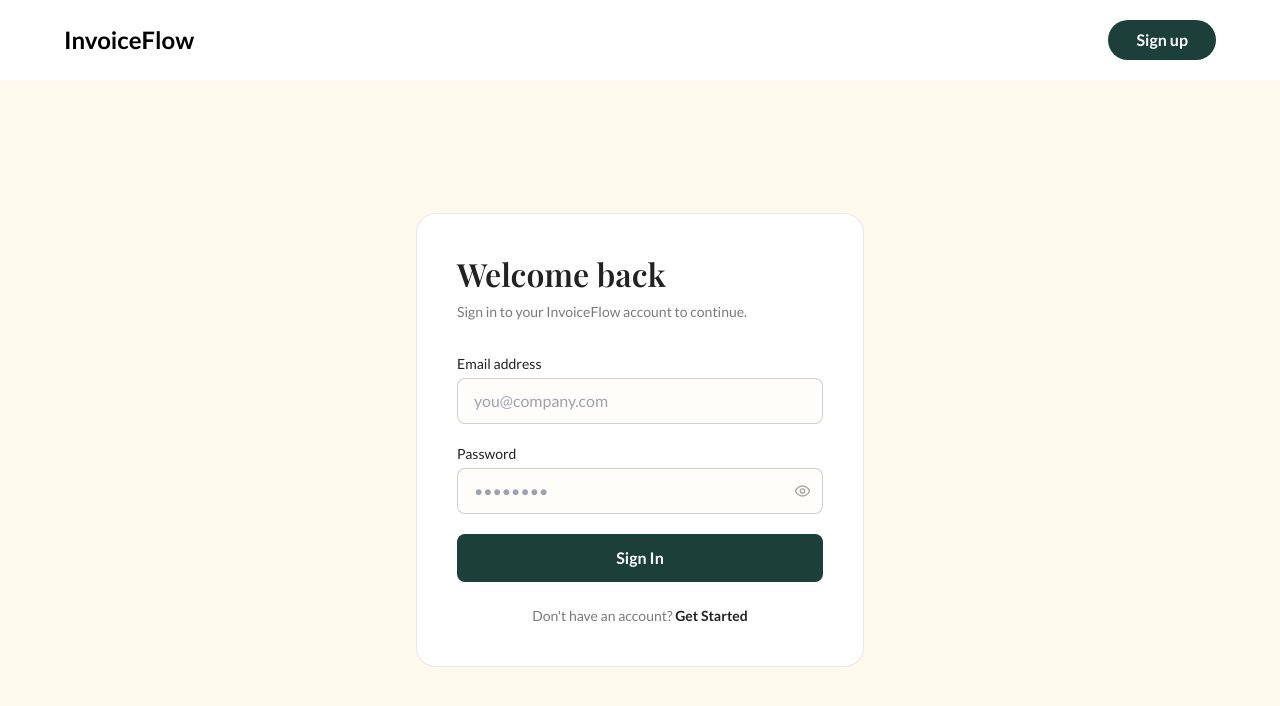
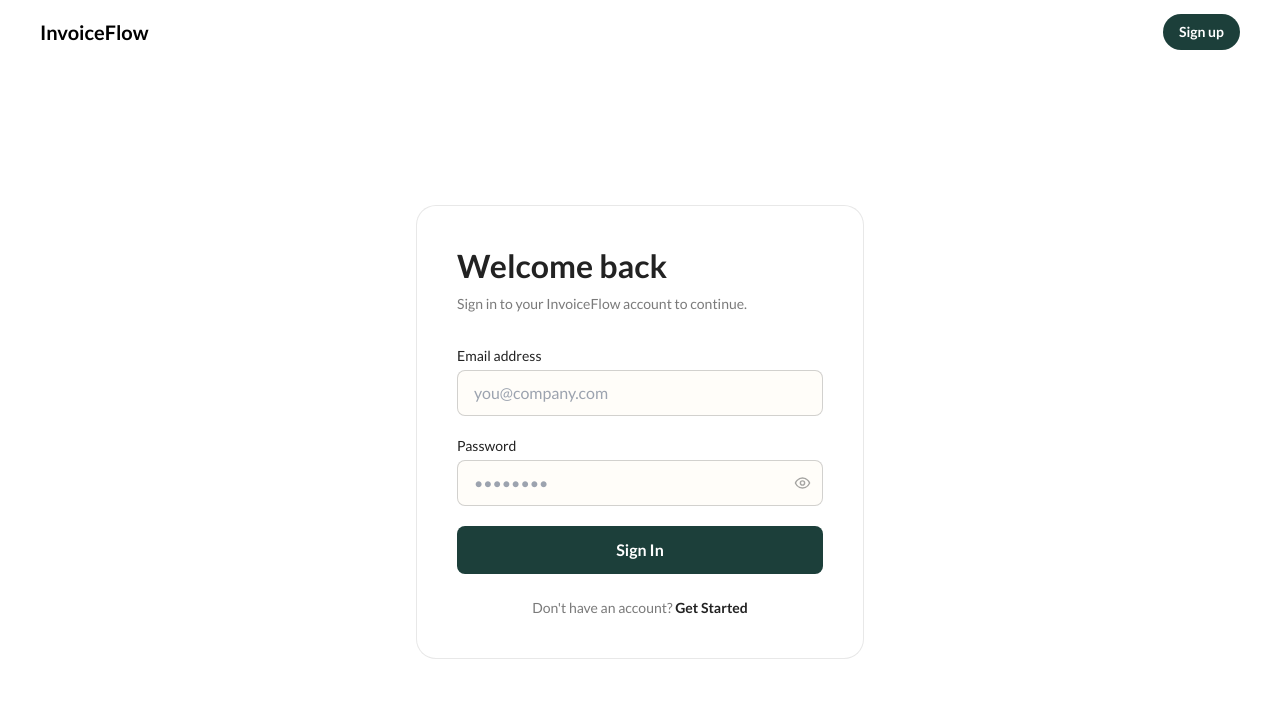
Before and after one commit to ihsankoolz/InvoiceFlow, a React (Vite) app in the folder frontend/: page /login in a window 1280 px wide. Shown: the top 706 px of the page. Built offline with nearby package versions, Linux system fonts and the light colour scheme.

Commit message:
updated nav bar and login page

```diff
--- a/frontend/src/components/layout/PublicNav.jsx
+++ b/frontend/src/components/layout/PublicNav.jsx
@@ -1,27 +1,25 @@
 import { Link, useLocation } from 'react-router-dom'
 
-export default function PublicNav({ style }) {
+export default function PublicNav() {
   const { pathname } = useLocation()
   const isLogin    = pathname === '/login'
   const isRegister = pathname === '/register'
+  const isLanding  = pathname === '/'
 
   return (
-    <nav
-      className="relative flex items-center justify-between px-8 lg:px-16 py-5 bg-white whitespace-nowrap"
-      style={{ zIndex: 2, ...style }}
-    >
+    <nav className={`flex items-center justify-between px-8 lg:px-10 bg-white flex-shrink-0 h-[64px] ${isLanding ? '' : 'sticky top-0 z-10'}`}>
       <Link
         to="/"
-        className="font-['Lato'] font-bold text-2xl text-black hover:opacity-80 transition-opacity"
+        className="font-['Lato'] font-bold text-[20px] text-black hover:opacity-70 transition-opacity"
       >
         InvoiceFlow
       </Link>
 
-      <div className="flex items-center gap-8">
+      <div className="flex items-center gap-4">
         {!isLogin && (
           <Link
             to="/login"
-            className="font-['Lato'] font-bold text-base text-black hover:opacity-70 transition-opacity duration-200"
+            className="font-['Lato'] font-medium text-sm text-black/60 hover:text-black transition-colors duration-150"
           >
             Log in
           </Link>
@@ -29,7 +27,7 @@ export default function PublicNav({ style }) {
         {!isRegister && (
           <Link
             to="/register"
-            className="bg-teal text-white font-['Lato'] font-semibold text-base px-7 py-2 rounded-[20px] hover:opacity-90 transition-opacity duration-200"
+            className="bg-teal text-white font-['Lato'] font-semibold text-sm px-4 py-2 rounded-[22px] hover:opacity-90 transition-opacity duration-200"
           >
             Sign up
           </Link>
--- a/frontend/src/pages/LoginPage.jsx
+++ b/frontend/src/pages/LoginPage.jsx
@@ -59,7 +59,7 @@ export default function LoginPage() {
       : { opacity: 0, transform: 'translateY(20px)' }
 
   return (
-    <div className="min-h-screen flex flex-col bg-cream">
+    <div className="min-h-screen flex flex-col bg-[#ffffff]">
       <style>{`
         @keyframes loginFadeUp {
           from { opacity: 0; transform: translateY(20px); }
@@ -71,8 +71,8 @@ export default function LoginPage() {
 
       <div className="flex-1 flex items-center justify-center px-4 py-12">
         <div className="w-full max-w-md" style={fadeUpStyle(100)}>
-          <div className="bg-white border border-ink/10 rounded-[20px] p-10">
-            <h1 className="font-display font-semibold text-[32px] text-ink mb-2 leading-tight">
+          <div className="bg-white rounded-[20px] p-10 border border-ink/10">
+            <h1 className="font-['Lato'] font-semibold text-[32px] text-ink mb-2 leading-tight">
               Welcome back
             </h1>
             <p className="font-['Lato'] text-sm text-ink/60 mb-8">
```
